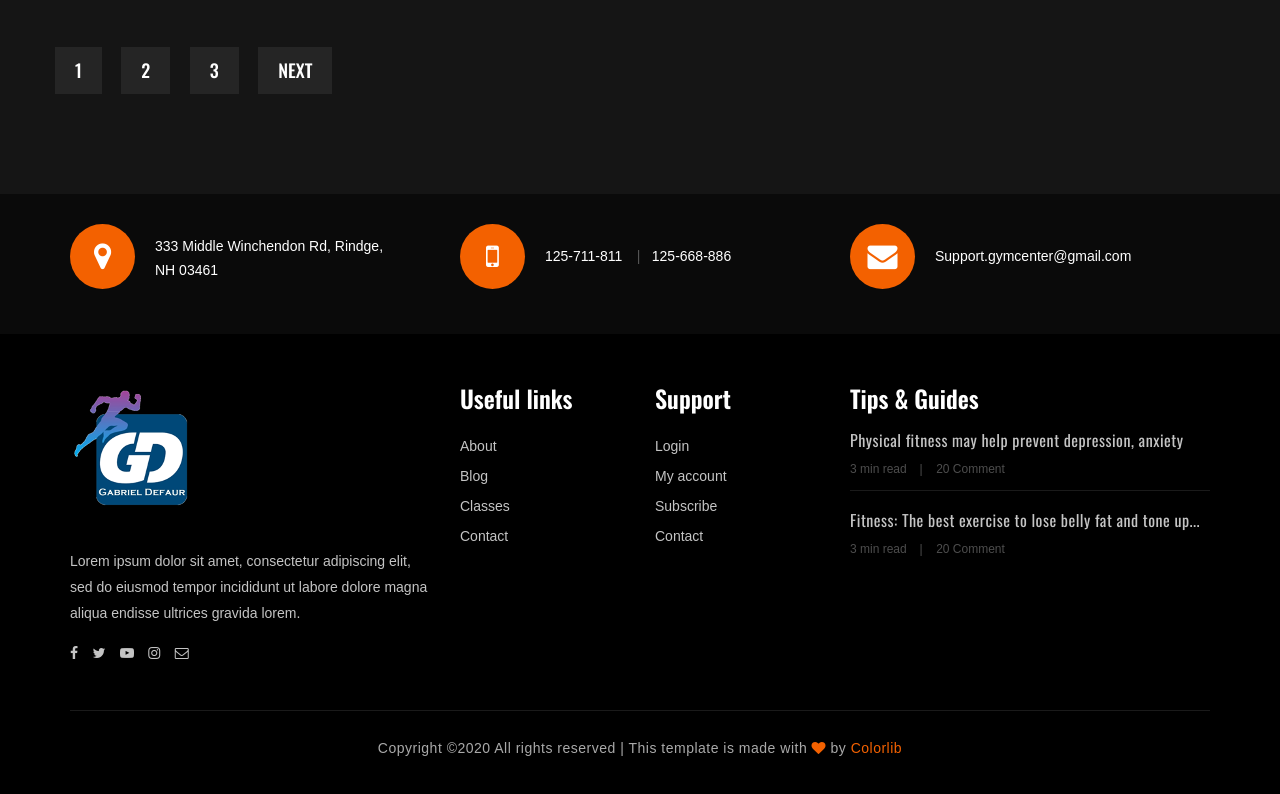
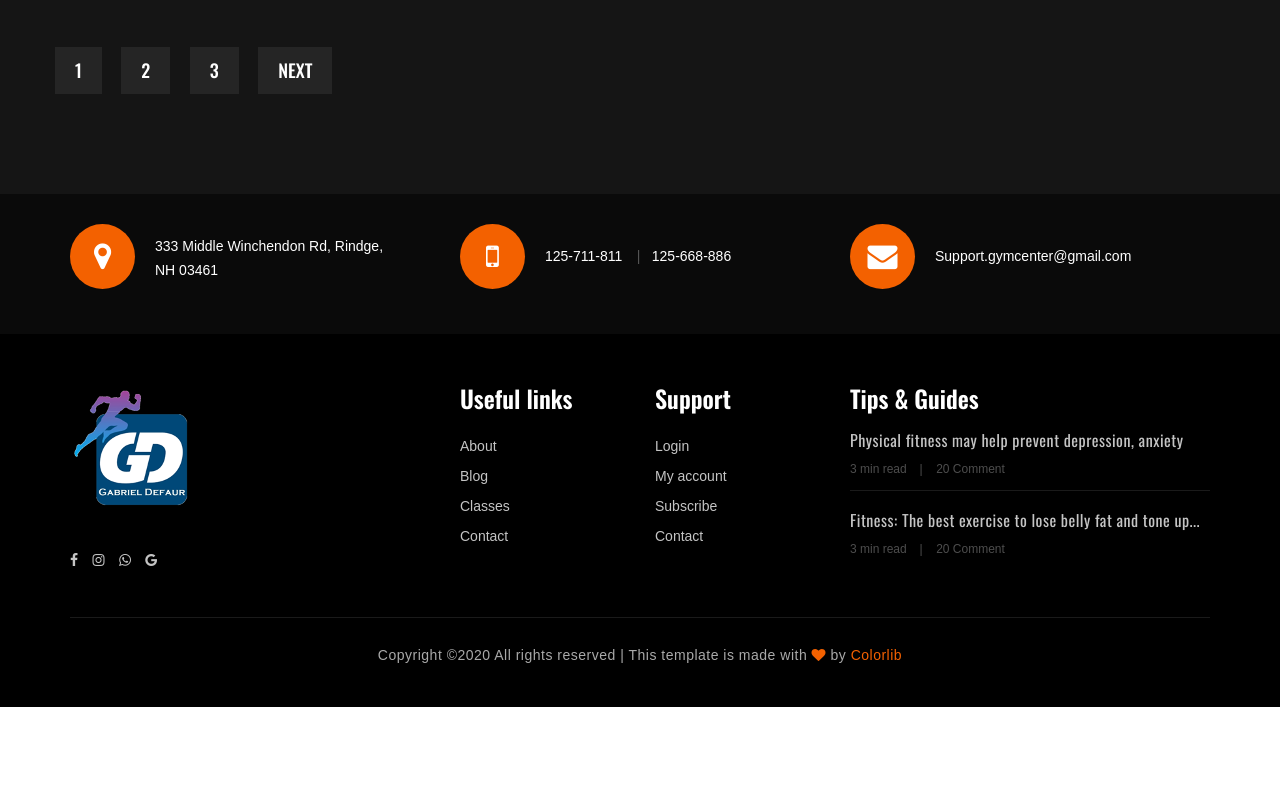
Before and after one commit to MemosaurioRex/physical-training, a plain HTML site: page blog.html in a window 1280 px wide. Shown: the part 1963-2757 px from the top of the page. After the commit the page ends 2670 px from the top, so only its background shows below. Drawn offline with nearby package versions, Linux system fonts and the light colour scheme; a web font is replaced by a local one.

Commit message:
footer icons social arreglado

```diff
--- a/blog.html
+++ b/blog.html
@@ -338,14 +338,11 @@
                         <div class="fa-logo">
                             <a href="#"><img src="img/logo.png" alt=""></a>
                         </div>
-                        <p>Lorem ipsum dolor sit amet, consectetur adipiscing elit, sed do eiusmod tempor incididunt ut
-                            labore dolore magna aliqua endisse ultrices gravida lorem.</p>
                         <div class="fa-social">
-                            <a href="#"><i class="fa fa-facebook"></i></a>
-                            <a href="#"><i class="fa fa-twitter"></i></a>
-                            <a href="#"><i class="fa fa-youtube-play"></i></a>
-                            <a href="#"><i class="fa fa-instagram"></i></a>
-                            <a href="#"><i class="fa  fa-envelope-o"></i></a>
+                            <a href="https://www.facebook.com/Gabriel.Defaur/"><i class="fa fa-facebook"></i></a>
+                            <a href="https://www.instagram.com/gdmfit/"><i class="fa fa-instagram"></i></a>
+                            <a href="https://api.whatsapp.com/send?phone=56936870576&text=Hola%21%20Les%20escribo%20desde%20la%20página%20web."><i class="fa fa-whatsapp"></i></a>
+                            <a href="mailto:gdm.asesorias@gmail.com"><i class="fa fa-google"></i></a>
                         </div>
                     </div>
                 </div>
```
Also changed, not shown: about-us.html (+4 -7 lines), blog-details.html (+4 -5 lines), class-details.html (+4 -7 lines), class-timetable.html (+4 -7 lines), contact.html (+4 -5 lines), gallery.html (+4 -7 lines), index.html (+4 -5 lines), services.html (+4 -7 lines).
